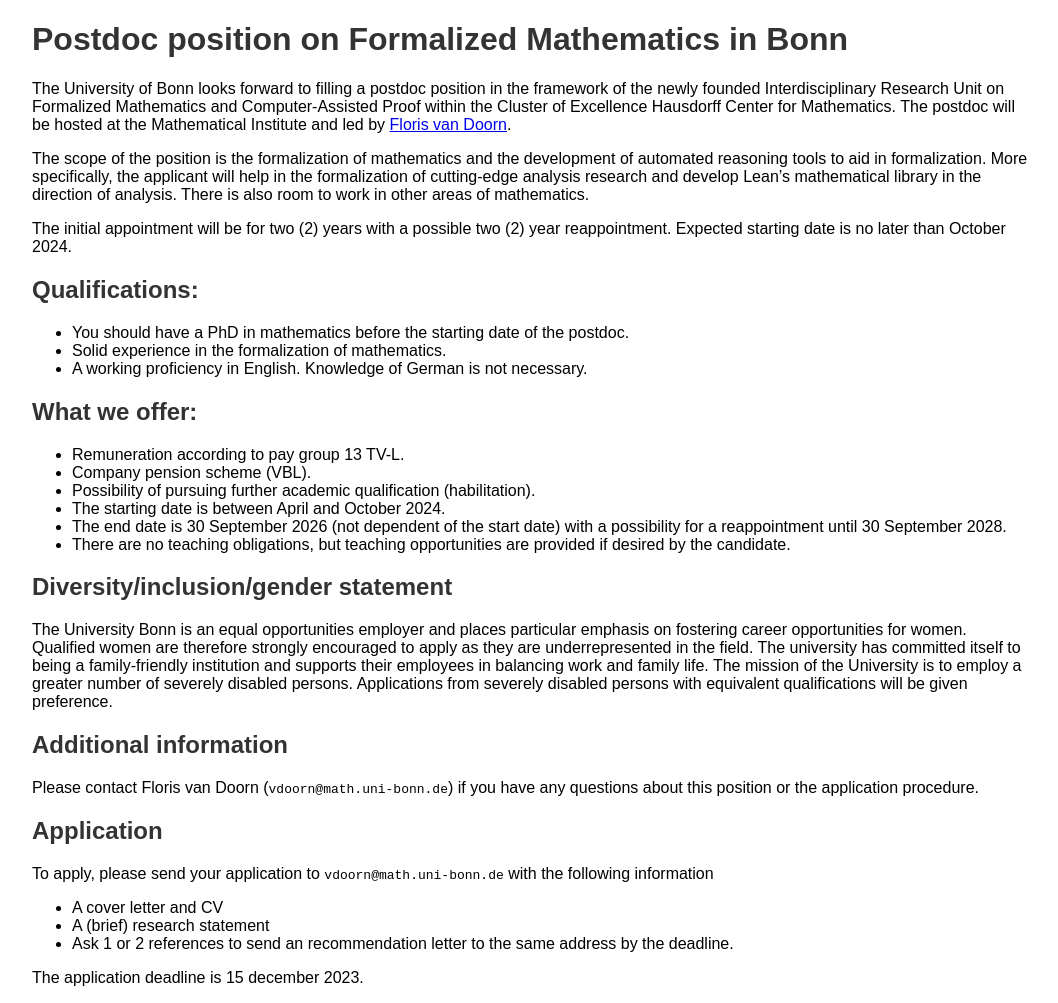
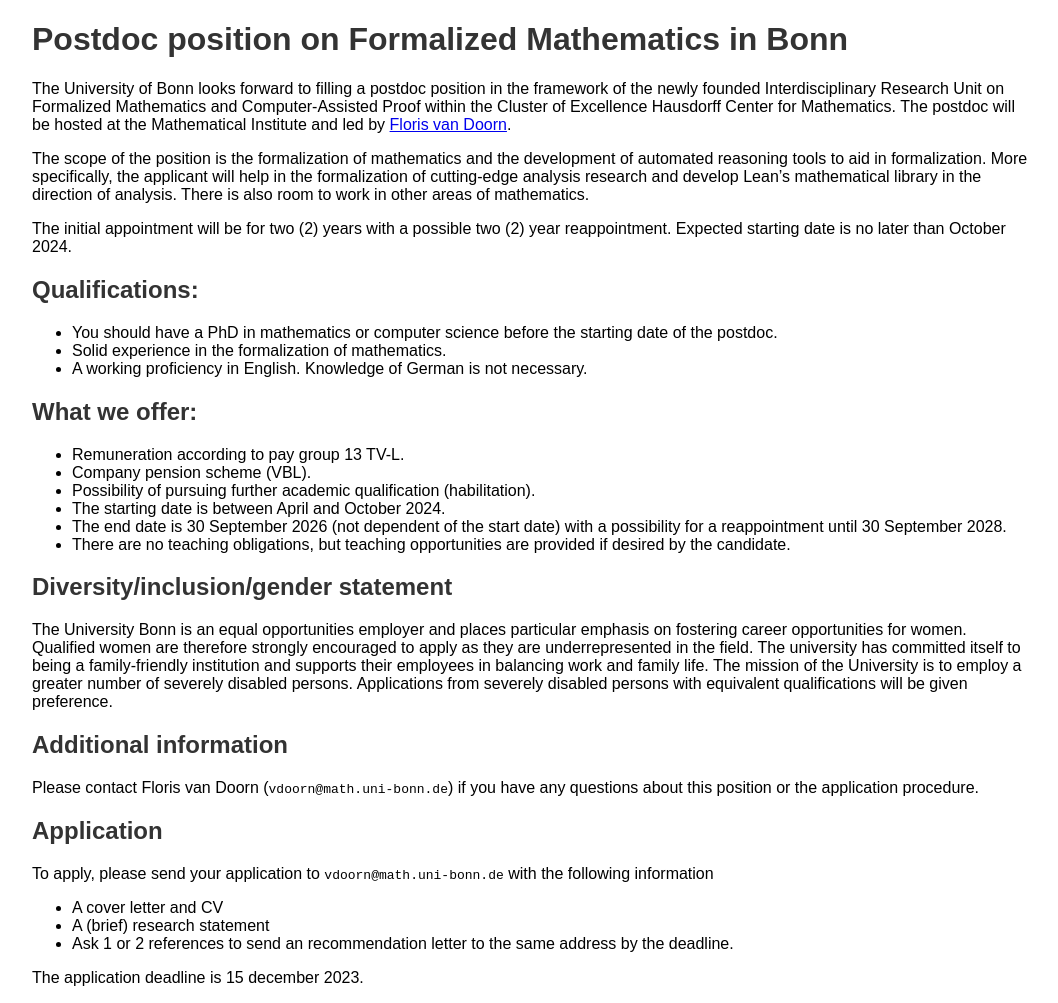
Before and after one commit to fpvandoorn/fpvandoorn.github.io, a Jekyll site: the page built from postdoc.md, in a window 1280 px wide. Shown: the whole page, without its empty margins (108-1166 px from the left). Built offline with Jekyll 4.4.1, drawn with Linux system fonts in a browser that asks for light colours; our own code applies the rules of GitHub Pages for plain Markdown files.

Commit message:
weaken sentence on PhD

```diff
--- a/postdoc.md
+++ b/postdoc.md
@@ -10,7 +10,7 @@
 
 ## Qualifications:
 
-* You should have a PhD in mathematics before the starting date of the postdoc.
+* You should have a PhD in mathematics or computer science before the starting date of the postdoc.
 * Solid experience in the formalization of mathematics.
 * A working proficiency in English. Knowledge of German is not necessary.
 
```
